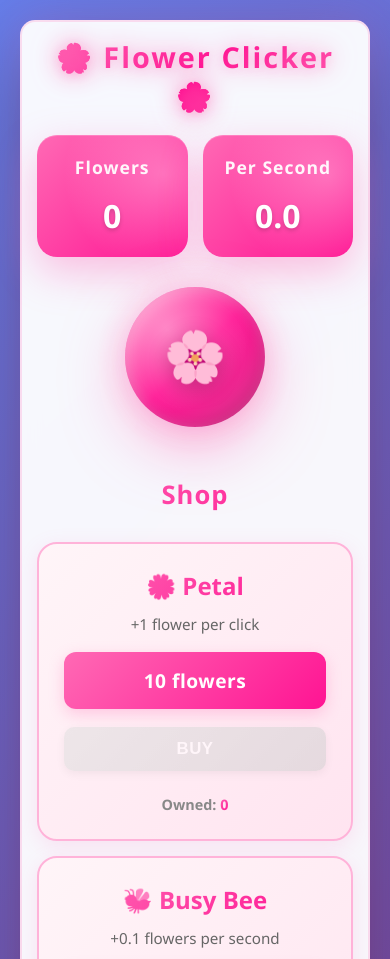
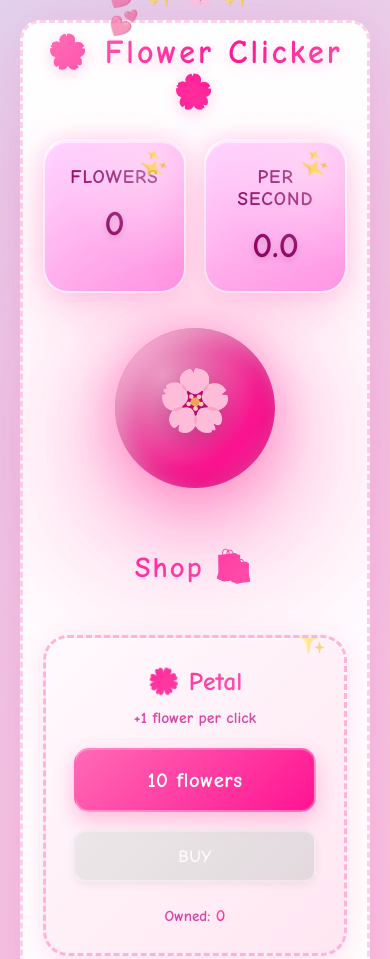
Before and after one commit to yurgirlsophie/flowerclicker, a plain HTML site: page index.html in a window 390 px wide. Shown: the top 959 px of the page. Drawn offline with Linux system fonts and the light colour scheme.

Commit message:
Make the game ultra cute with pastel colors, rounded dashes, comic sans, sparkles and better animations

```diff
--- a/style.css
+++ b/style.css
@@ -5,69 +5,103 @@
 }
 
 body {
-    font-family: 'Segoe UI', Tahoma, Geneva, Verdana, sans-serif;
-    background: linear-gradient(135deg, #667eea 0%, #764ba2 50%, #f093fb 100%);
+    font-family: 'Comic Sans MS', 'Trebuchet MS', cursive, sans-serif;
+    background: linear-gradient(135deg, #ffd6e8 0%, #c2e7ff 25%, #ffc6e0 50%, #d4f1f9 75%, #ffd6e8 100%);
+    background-size: 400% 400%;
     min-height: 100vh;
     display: flex;
     justify-content: center;
     align-items: center;
     padding: 20px;
     overflow-x: hidden;
+    animation: gradientShift 8s ease infinite;
+}
+
+@keyframes gradientShift {
+    0% { background-position: 0% 50%; }
+    50% { background-position: 100% 50%; }
+    100% { background-position: 0% 50%; }
 }
 
 .container {
-    background: rgba(255, 255, 255, 0.95);
-    border-radius: 30px;
-    padding: 40px;
+    background: rgba(255, 255, 255, 0.97);
+    border-radius: 40px;
+    padding: 50px;
     max-width: 1200px;
     width: 100%;
-    box-shadow: 0 30px 80px rgba(0, 0, 0, 0.3),
-                0 0 40px rgba(255, 105, 180, 0.2);
-    border: 2px solid rgba(255, 105, 180, 0.2);
+    box-shadow: 0 30px 100px rgba(255, 105, 180, 0.25),
+                0 0 60px rgba(200, 100, 200, 0.15),
+                inset 0 1px 0 rgba(255, 255, 255, 0.6);
+    border: 3px dashed rgba(255, 105, 180, 0.3);
     backdrop-filter: blur(10px);
+    position: relative;
+}
+
+.container::before {
+    content: '💕 ✨ 🌸 ✨ 💕';
+    position: absolute;
+    top: -30px;
+    left: 50%;
+    transform: translateX(-50%);
+    font-size: 1.5em;
+    opacity: 0.6;
+    animation: float 3s ease-in-out infinite;
+}
+
+@keyframes float {
+    0%, 100% { transform: translateX(-50%) translateY(0px); }
+    50% { transform: translateX(-50%) translateY(-15px); }
 }
 
 h1 {
     text-align: center;
-    background: linear-gradient(135deg, #ff69b4 0%, #ff1493 50%, #ff69b4 100%);
+    background: linear-gradient(135deg, #ff1493 0%, #ff69b4 25%, #ff1493 50%, #ff69b4 75%, #ff1493 100%);
     -webkit-background-clip: text;
     -webkit-text-fill-color: transparent;
     background-clip: text;
+    background-size: 200% 200%;
     margin-bottom: 30px;
-    font-size: 3.2em;
+    font-size: 3.5em;
     font-weight: 900;
-    text-shadow: 0 2px 10px rgba(255, 105, 180, 0.2);
-    letter-spacing: 2px;
-    animation: titleGlow 3s ease-in-out infinite;
+    letter-spacing: 3px;
+    animation: titleBounce 2s ease-in-out infinite, gradientAnim 3s ease infinite;
+    text-shadow: 0 4px 15px rgba(255, 105, 180, 0.3);
 }
 
-@keyframes titleGlow {
-    0%, 100% { filter: drop-shadow(0 0 5px rgba(255, 105, 180, 0.5)); }
-    50% { filter: drop-shadow(0 0 15px rgba(255, 105, 180, 0.8)); }
+@keyframes titleBounce {
+    0%, 100% { transform: translateY(0) scaleY(1); }
+    50% { transform: translateY(-10px) scaleY(1.05); }
+}
+
+@keyframes gradientAnim {
+    0%, 100% { background-position: 0% 50%; }
+    50% { background-position: 100% 50%; }
 }
 
 .game-section {
     text-align: center;
-    margin-bottom: 40px;
+    margin-bottom: 50px;
 }
 
 .stats {
     display: grid;
     grid-template-columns: 1fr 1fr;
-    gap: 20px;
-    margin-bottom: 40px;
+    gap: 25px;
+    margin-bottom: 50px;
 }
 
 .stat-box {
-    background: linear-gradient(135deg, #ff69b4 0%, #ff1493 100%);
-    color: white;
-    padding: 30px;
-    border-radius: 20px;
-    box-shadow: 0 15px 40px rgba(255, 105, 180, 0.4),
-                inset 0 1px 0 rgba(255, 255, 255, 0.2);
+    background: linear-gradient(135deg, #ffd6ff 0%, #ffb3f0 50%, #ff99e6 100%);
+    color: #8b0060;
+    padding: 35px;
+    border-radius: 25px;
+    box-shadow: 0 15px 50px rgba(255, 105, 180, 0.3),
+                inset 0 2px 0 rgba(255, 255, 255, 0.5),
+                0 0 20px rgba(255, 105, 180, 0.2);
     position: relative;
     overflow: hidden;
     transition: all 0.3s ease;
+    border: 2px solid rgba(255, 255, 255, 0.8);
 }
 
 .stat-box::before {
@@ -77,49 +111,79 @@ h1 {
     right: -50%;
     width: 200px;
     height: 200px;
-    background: radial-gradient(circle, rgba(255, 255, 255, 0.3) 0%, transparent 70%);
+    background: radial-gradient(circle, rgba(255, 255, 255, 0.4) 0%, transparent 70%);
     border-radius: 50%;
 }
 
+.stat-box::after {
+    content: '✨';
+    position: absolute;
+    top: 10px;
+    right: 15px;
+    font-size: 1.5em;
+    opacity: 0.7;
+    animation: spin 3s linear infinite;
+}
+
+@keyframes spin {
+    0%, 100% { transform: rotate(0deg); }
+    50% { transform: rotate(180deg); }
+}
+
 .stat-box:hover {
-    transform: translateY(-5px);
-    box-shadow: 0 20px 50px rgba(255, 105, 180, 0.5),
-                inset 0 1px 0 rgba(255, 255, 255, 0.2);
+    transform: translateY(-8px) scale(1.02);
+    box-shadow: 0 25px 60px rgba(255, 105, 180, 0.4),
+                inset 0 2px 0 rgba(255, 255, 255, 0.5),
+                0 0 30px rgba(255, 105, 180, 0.3);
 }
 
 .stat-box h2 {
-    font-size: 1.1em;
+    font-size: 1.2em;
     margin-bottom: 15px;
-    opacity: 0.95;
-    font-weight: 600;
+    opacity: 1;
+    font-weight: 800;
     letter-spacing: 1px;
+    text-transform: uppercase;
 }
 
 .stat-box p {
-    font-size: 2.5em;
+    font-size: 2.8em;
     font-weight: 900;
-    text-shadow: 0 2px 4px rgba(0, 0, 0, 0.2);
+    text-shadow: 0 3px 6px rgba(0, 0, 0, 0.15);
 }
 
 .flower-button {
-    background: linear-gradient(135deg, #ff69b4 0%, #ff1493 50%, #db3a8e 100%);
+    background: linear-gradient(135deg, #ff69b4 0%, #ff1493 25%, #db3a8e 50%, #ff1493 75%, #ff69b4 100%);
+    background-size: 200% 200%;
     border: none;
     border-radius: 50%;
-    width: 250px;
-    height: 250px;
-    font-size: 100px;
+    width: 280px;
+    height: 280px;
+    font-size: 120px;
     cursor: pointer;
-    box-shadow: 0 20px 60px rgba(255, 105, 180, 0.5),
-                0 0 30px rgba(255, 105, 180, 0.3),
-                inset -5px -5px 15px rgba(0, 0, 0, 0.1),
-                inset 5px 5px 15px rgba(255, 255, 255, 0.3);
+    box-shadow: 0 25px 80px rgba(255, 105, 180, 0.6),
+                0 0 40px rgba(255, 105, 180, 0.4),
+                inset -8px -8px 20px rgba(0, 0, 0, 0.1),
+                inset 8px 8px 20px rgba(255, 255, 255, 0.4);
     transition: all 0.2s ease;
-    margin: 0 auto 40px;
+    margin: 0 auto 50px;
     display: flex;
     align-items: center;
     justify-content: center;
     position: relative;
     overflow: hidden;
+    animation: buttonGlow 2s ease-in-out infinite;
+}
+
+@keyframes buttonGlow {
+    0%, 100% {
+        background-position: 0% 50%;
+        filter: drop-shadow(0 25px 80px rgba(255, 105, 180, 0.6));
+    }
+    50% {
+        background-position: 100% 50%;
+        filter: drop-shadow(0 30px 100px rgba(255, 105, 180, 0.8));
+    }
 }
 
 .flower-button::before {
@@ -129,36 +193,42 @@ h1 {
     left: 0;
     width: 100%;
     height: 100%;
-    background: radial-gradient(circle at 30% 30%, rgba(255, 255, 255, 0.4), transparent 60%);
+    background: radial-gradient(circle at 30% 30%, rgba(255, 255, 255, 0.5), transparent 60%);
     border-radius: 50%;
     pointer-events: none;
 }
 
 .flower-button:hover {
-    transform: scale(1.08);
-    box-shadow: 0 25px 70px rgba(255, 105, 180, 0.6),
-                0 0 40px rgba(255, 105, 180, 0.4),
-                inset -5px -5px 15px rgba(0, 0, 0, 0.1),
-                inset 5px 5px 15px rgba(255, 255, 255, 0.3);
+    transform: scale(1.12);
+    box-shadow: 0 30px 100px rgba(255, 105, 180, 0.7),
+                0 0 50px rgba(255, 105, 180, 0.5),
+                inset -8px -8px 20px rgba(0, 0, 0, 0.1),
+                inset 8px 8px 20px rgba(255, 255, 255, 0.4);
 }
 
 .flower-button:active {
-    transform: scale(0.92);
-    box-shadow: 0 10px 25px rgba(255, 105, 180, 0.4),
-                inset -5px -5px 15px rgba(0, 0, 0, 0.2),
-                inset 5px 5px 15px rgba(255, 255, 255, 0.2);
+    transform: scale(0.88);
+    box-shadow: 0 10px 30px rgba(255, 105, 180, 0.5),
+                inset -8px -8px 20px rgba(0, 0, 0, 0.2),
+                inset 8px 8px 20px rgba(255, 255, 255, 0.2);
 }
 
 .flower-icon {
     display: inline-block;
     position: relative;
     z-index: 1;
-    filter: drop-shadow(0 5px 10px rgba(0, 0, 0, 0.2));
+    filter: drop-shadow(0 8px 15px rgba(0, 0, 0, 0.2));
+    animation: iconBounce 1.5s ease-in-out infinite;
+}
+
+@keyframes iconBounce {
+    0%, 100% { transform: translateY(0); }
+    50% { transform: translateY(-10px); }
 }
 
 @keyframes bounce {
     0%, 100% { transform: translateY(0) scale(1); }
-    50% { transform: translateY(-25px) scale(1.1); }
+    50% { transform: translateY(-35px) scale(1.15); }
 }
 
 .flower-button:active .flower-icon {
@@ -166,36 +236,45 @@ h1 {
 }
 
 .shop {
-    margin-top: 50px;
+    margin-top: 60px;
 }
 
 .shop h2 {
-    background: linear-gradient(135deg, #ff69b4 0%, #ff1493 100%);
+    background: linear-gradient(135deg, #ff1493 0%, #ff69b4 100%);
     -webkit-background-clip: text;
     -webkit-text-fill-color: transparent;
     background-clip: text;
-    margin-bottom: 30px;
-    font-size: 2.2em;
+    margin-bottom: 35px;
+    font-size: 2.5em;
     font-weight: 900;
-    letter-spacing: 1px;
+    letter-spacing: 2px;
+    position: relative;
+    padding-bottom: 15px;
+}
+
+.shop h2::after {
+    content: '🛍️';
+    margin-left: 10px;
+    font-size: 1.1em;
 }
 
 .items-grid {
     display: grid;
     grid-template-columns: repeat(auto-fit, minmax(280px, 1fr));
-    gap: 25px;
+    gap: 30px;
 }
 
 .shop-item {
-    background: linear-gradient(135deg, #fff5f8 0%, #ffe4f0 100%);
-    border: 2px solid #ffb3d9;
-    border-radius: 20px;
-    padding: 25px;
+    background: linear-gradient(135deg, #fff9fd 0%, #fff0f7 50%, #ffe6f2 100%);
+    border: 3px dashed #ffb3d9;
+    border-radius: 25px;
+    padding: 28px;
     transition: all 0.3s ease;
     cursor: pointer;
     position: relative;
     overflow: hidden;
-    box-shadow: 0 5px 20px rgba(255, 105, 180, 0.15);
+    box-shadow: 0 8px 30px rgba(255, 105, 180, 0.2),
+                inset 0 1px 0 rgba(255, 255, 255, 0.8);
 }
 
 .shop-item::before {
@@ -205,8 +284,23 @@ h1 {
     left: -100%;
     width: 100%;
     height: 100%;
-    background: linear-gradient(90deg, transparent, rgba(255, 255, 255, 0.3), transparent);
+    background: linear-gradient(90deg, transparent, rgba(255, 255, 255, 0.5), transparent);
     transition: left 0.5s;
+}
+
+.shop-item::after {
+    content: '✨';
+    position: absolute;
+    top: -5px;
+    right: 10px;
+    font-size: 2em;
+    opacity: 0.3;
+    animation: floatSparkle 2s ease-in-out infinite;
+}
+
+@keyframes floatSparkle {
+    0%, 100% { transform: translateY(0) rotate(0deg); opacity: 0.2; }
+    50% { transform: translateY(-15px) rotate(180deg); opacity: 0.5; }
 }
 
 .shop-item:hover::before {
@@ -214,80 +308,85 @@ h1 {
 }
 
 .shop-item:hover {
-    transform: translateY(-10px);
-    box-shadow: 0 15px 40px rgba(255, 105, 180, 0.3),
-                0 0 20px rgba(255, 105, 180, 0.2);
-    border-color: #ff1493;
-    background: linear-gradient(135deg, #fff8fb 0%, #ffebf5 100%);
+    transform: translateY(-15px) scale(1.03);
+    box-shadow: 0 20px 50px rgba(255, 105, 180, 0.35),
+                0 0 30px rgba(255, 105, 180, 0.25),
+                inset 0 1px 0 rgba(255, 255, 255, 0.8);
+    border-color: #ff69b4;
+    background: linear-gradient(135deg, #fffdfe 0%, #fff5f9 50%, #fff0f7 100%);
 }
 
 .shop-item h3 {
-    background: linear-gradient(135deg, #ff69b4 0%, #ff1493 100%);
+    background: linear-gradient(135deg, #ff1493 0%, #ff69b4 100%);
     -webkit-background-clip: text;
     -webkit-text-fill-color: transparent;
     background-clip: text;
     margin-bottom: 12px;
-    font-size: 1.5em;
+    font-size: 1.6em;
     font-weight: 800;
 }
 
 .shop-item .description {
-    color: #666;
-    font-size: 0.95em;
+    color: #d946a6;
+    font-size: 0.98em;
     margin-bottom: 18px;
-    font-weight: 500;
+    font-weight: 600;
+    line-height: 1.4;
 }
 
 .shop-item .cost {
     background: linear-gradient(135deg, #ff69b4 0%, #ff1493 100%);
-    padding: 15px;
-    border-radius: 12px;
+    padding: 18px;
+    border-radius: 15px;
     margin-bottom: 18px;
     font-weight: 900;
     color: white;
-    font-size: 1.2em;
-    box-shadow: 0 5px 15px rgba(255, 105, 180, 0.3);
+    font-size: 1.3em;
+    box-shadow: 0 8px 20px rgba(255, 105, 180, 0.4);
     letter-spacing: 0.5px;
+    border: 2px solid rgba(255, 255, 255, 0.3);
 }
 
 .buy-btn {
     background: linear-gradient(135deg, #ff69b4 0%, #ff1493 100%);
     color: white;
     border: none;
-    padding: 12px 24px;
-    border-radius: 10px;
+    padding: 14px 28px;
+    border-radius: 12px;
     cursor: pointer;
     font-weight: 900;
-    font-size: 1.05em;
+    font-size: 1.08em;
     transition: all 0.3s ease;
     width: 100%;
     margin-bottom: 12px;
-    box-shadow: 0 5px 15px rgba(255, 105, 180, 0.3);
+    box-shadow: 0 8px 20px rgba(255, 105, 180, 0.4);
     letter-spacing: 0.5px;
     text-transform: uppercase;
+    border: 2px solid rgba(255, 255, 255, 0.4);
+    font-family: 'Comic Sans MS', cursive;
 }
 
 .buy-btn:hover {
-    transform: scale(1.03);
-    box-shadow: 0 8px 20px rgba(255, 105, 180, 0.4);
+    transform: scale(1.05);
+    box-shadow: 0 12px 30px rgba(255, 105, 180, 0.5);
 }
 
 .buy-btn:active {
-    transform: scale(0.97);
+    transform: scale(0.95);
 }
 
 .buy-btn:disabled {
-    background: linear-gradient(135deg, #ddd 0%, #ccc 100%);
+    background: linear-gradient(135deg, #e0e0e0 0%, #d0d0d0 100%);
     cursor: not-allowed;
-    opacity: 0.5;
+    opacity: 0.6;
     box-shadow: 0 3px 10px rgba(0, 0, 0, 0.1);
 }
 
 .owned {
-    color: #888;
-    font-size: 0.9em;
+    color: #d946a6;
+    font-size: 0.95em;
     margin-top: 12px;
-    font-weight: 600;
+    font-weight: 700;
 }
 
 .owned span {
@@ -296,29 +395,31 @@ h1 {
     -webkit-background-clip: text;
     -webkit-text-fill-color: transparent;
     background-clip: text;
+    font-size: 1.1em;
 }
 
 .reset-btn {
-    background: linear-gradient(135deg, #ff6b6b 0%, #ff5252 100%);
-    color: white;
-    border: none;
-    padding: 15px 40px;
-    border-radius: 12px;
+    background: linear-gradient(135deg, #ffb3e6 0%, #ff99d8 100%);
+    color: #8b0060;
+    border: 2px dashed #ff69b4;
+    padding: 16px 45px;
+    border-radius: 15px;
     cursor: pointer;
     font-weight: 900;
-    font-size: 1.05em;
-    margin: 30px auto 0;
+    font-size: 1.08em;
+    margin: 40px auto 0;
     display: block;
     transition: all 0.3s ease;
-    box-shadow: 0 5px 15px rgba(255, 107, 107, 0.3);
-    letter-spacing: 0.5px;
+    box-shadow: 0 8px 25px rgba(255, 105, 180, 0.3);
+    letter-spacing: 1px;
     text-transform: uppercase;
+    font-family: 'Comic Sans MS', cursive;
 }
 
 .reset-btn:hover {
-    background: linear-gradient(135deg, #ff5252 0%, #ff3838 100%);
-    transform: scale(1.05);
-    box-shadow: 0 8px 20px rgba(255, 107, 107, 0.4);
+    background: linear-gradient(135deg, #ff99d8 0%, #ff80ce 100%);
+    transform: scale(1.08);
+    box-shadow: 0 12px 35px rgba(255, 105, 180, 0.4);
 }
 
 .reset-btn:active {
@@ -329,15 +430,16 @@ h1 {
 .float-text {
     position: fixed;
     font-weight: 900;
-    font-size: 28px;
-    background: linear-gradient(135deg, #ff69b4 0%, #ff1493 100%);
+    font-size: 32px;
+    background: linear-gradient(135deg, #ff1493 0%, #ff69b4 100%);
     -webkit-background-clip: text;
     -webkit-text-fill-color: transparent;
     background-clip: text;
     pointer-events: none;
     animation: float-up 1s ease-out forwards;
-    text-shadow: 0 2px 4px rgba(0, 0, 0, 0.1);
-    filter: drop-shadow(0 2px 4px rgba(255, 105, 180, 0.3));
+    text-shadow: 0 3px 8px rgba(255, 105, 180, 0.4);
+    filter: drop-shadow(0 3px 6px rgba(255, 105, 180, 0.4));
+    font-family: 'Comic Sans MS', cursive;
 }
 
 @keyframes float-up {
@@ -347,21 +449,22 @@ h1 {
     }
     50% {
         opacity: 1;
-        transform: translateY(-30px) translateX(20px) scale(1.1);
+        transform: translateY(-40px) translateX(30px) scale(1.15);
     }
     100% {
         opacity: 0;
-        transform: translateY(-80px) translateX(40px) scale(0.8);
+        transform: translateY(-100px) translateX(50px) scale(0.8);
     }
 }
 
 /* Flower particle burst effect */
 .flower-particle {
     position: fixed;
-    font-size: 24px;
+    font-size: 32px;
     pointer-events: none;
     animation: particle-burst 1.2s ease-out forwards;
     z-index: 100;
+    filter: drop-shadow(0 3px 8px rgba(255, 105, 180, 0.3));
 }
 
 @keyframes particle-burst {
@@ -374,73 +477,65 @@ h1 {
     }
     100% {
         opacity: 0;
-        transform: translate(calc(var(--vx) * 80px), calc(var(--vy) * 80px)) scale(0.3) rotate(360deg);
+        transform: translate(calc(var(--vx) * 100px), calc(var(--vy) * 100px)) scale(0.2) rotate(360deg);
     }
-}
-
-/* Particle effect background */
-@keyframes particle-float {
-    0%, 100% { transform: translateY(0px) translateX(0px); }
-    25% { transform: translateY(-20px) translateX(10px); }
-    50% { transform: translateY(-40px) translateX(-10px); }
-    75% { transform: translateY(-20px) translateX(20px); }
 }
 
 /* Mobile responsive */
 @media (max-width: 768px) {
     .container {
-        padding: 25px;
-        border-radius: 20px;
+        padding: 30px;
+        border-radius: 30px;
     }
 
     h1 {
-        font-size: 2.2em;
+        font-size: 2.5em;
         margin-bottom: 20px;
     }
 
     .flower-button {
-        width: 180px;
-        height: 180px;
-        font-size: 70px;
-        margin-bottom: 30px;
+        width: 200px;
+        height: 200px;
+        font-size: 80px;
+        margin-bottom: 35px;
     }
 
     .items-grid {
         grid-template-columns: 1fr;
-        gap: 15px;
+        gap: 20px;
     }
 
     .stats {
-        gap: 15px;
-        margin-bottom: 30px;
+        gap: 18px;
+        margin-bottom: 35px;
     }
 
     .stat-box {
-        padding: 20px;
+        padding: 25px;
     }
 
     .stat-box p {
-        font-size: 2em;
+        font-size: 2.2em;
     }
 }
 
 @media (max-width: 480px) {
     .container {
-        padding: 15px;
-        border-radius: 15px;
+        padding: 20px;
+        border-radius: 20px;
     }
 
     h1 {
-        font-size: 1.8em;
+        font-size: 2em;
     }
 
     .flower-button {
-        width: 140px;
-        height: 140px;
-        font-size: 50px;
+        width: 160px;
+        height: 160px;
+        font-size: 60px;
     }
 
     .shop h2 {
-        font-size: 1.6em;
+        font-size: 1.8em;
     }
 }
```
